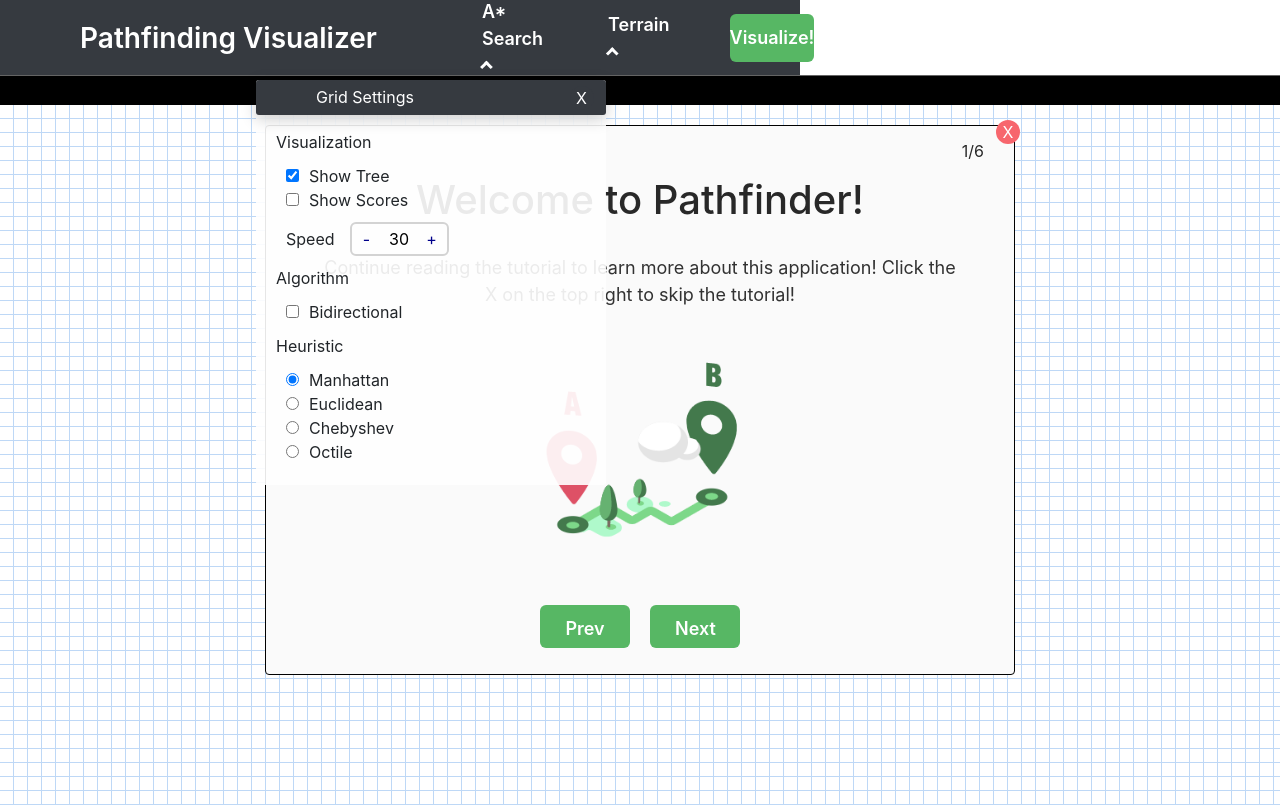
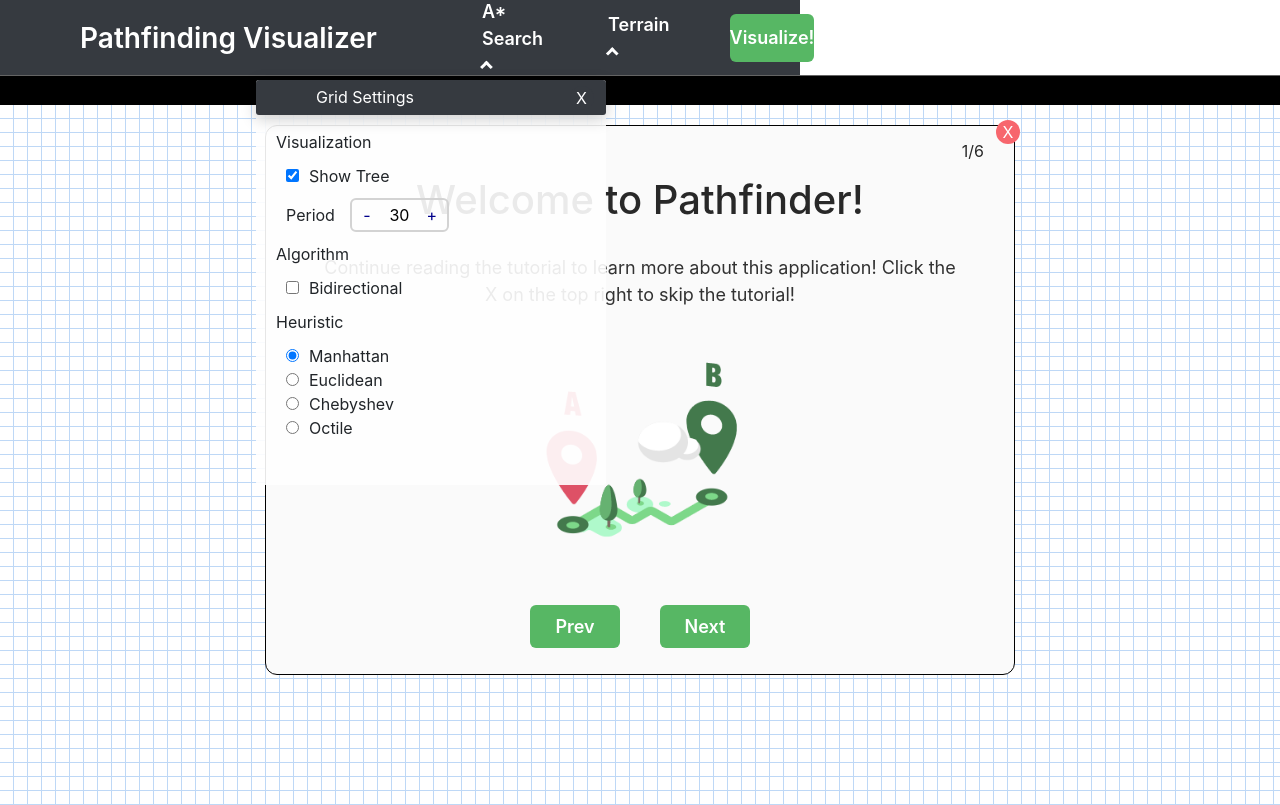
Before and after one commit to JosephPrichard/pathfinder, a React (Create React App) app: page / in a window 1280 px wide. Both pictures are taken after a click on the button "Settings". Shown: the top 805 px of the page. Built offline with nearby package versions, Linux system fonts and the light colour scheme.

Commit message:
Changed scheme + Removed scores viz

```diff
--- a/src/common/components/PathfindingApp.tsx
+++ b/src/common/components/PathfindingApp.tsx
@@ -234,15 +234,6 @@ class PathfindingApp extends React.Component<IProps, IState>
         }));
     }
 
-    changeShowScores() {
-        this.setState(prevState => ({
-            settings: {
-                ...prevState.settings,
-                showScores: !prevState.settings.showScores
-            }
-        }));
-    }
-
     changeBidirectional() {
         this.setState(prevState => ({
             settings: {
@@ -324,11 +315,9 @@ class PathfindingApp extends React.Component<IProps, IState>
                 >
                     <VisualSettings
                         defaultShowArrows={this.state.settings.showArrows}
-                        defaultShowScores={this.state.settings.showScores}
                         disabledTree={this.state.arrowsDisabled}
                         disabledScore={this.state.scoreDisabled}
                         onChangeShowArrows={() => this.changeShowArrows()}
-                        onChangeShowScores={() => this.changeShowScores()}
                     />
                     <SpeedSettings
                         onChange={(value: number) => this.changeSpeed(value)}
--- a/src/common/components/Tutorial.tsx
+++ b/src/common/components/Tutorial.tsx
@@ -74,14 +74,14 @@ class Tutorial extends React.Component<IProps,IState>
                 <div className='control-buttons'>
                     <div className='tutorial-control-wrapper'>
                         <button
-                            className='tutorial-button green-button wider'
+                            className='tutorial-button tutorial-left-button green-button'
                             onMouseDown={e => e.preventDefault()}
                             onClick={() => this.prev()}
                         >
                             Prev
                         </button>
                         <button
-                            className='tutorial-button green-button wider'
+                            className='tutorial-button tutorial-right-button green-button'
                             onMouseDown={e => e.preventDefault()}
                             onClick={
                                 !lastPage ?
--- a/src/common/components/grid/GridVisualization.tsx
+++ b/src/common/components/grid/GridVisualization.tsx
@@ -11,12 +11,6 @@ const TILE_CLASS = 'tile';
 const VIZ_TILE_CLASS = 'tile-viz';
 
 const BASE_WIDTH = 27;
-
-interface Score {
-    f: number,
-    g: number,
-    h: number
-}
 
 interface Arrow {
     to: Point,
@@ -33,7 +27,6 @@ interface IProps {
 //scores and visualization are parallel arrays
 interface IState {
     visualization: string[][],
-    scores: Score[][],
     arrows: Arrow[]
 }
 
@@ -56,7 +49,6 @@ class GridVisualization extends React.Component<IProps,IState>
         this.tileWidth = this.props.tileWidth;
         this.state = {
             visualization: this.createEmptyViz(),
-            scores: this.createEmptyScores(),
             arrows: []
         }
     }
@@ -66,18 +58,15 @@ class GridVisualization extends React.Component<IProps,IState>
             || this.props.height !== prevProps.height)
         {
             const visualization: string[][] = this.createEmptyViz();
-            const scores: Score[][] = this.createEmptyScores();
             for(let y = 0; y < this.props.height; y++) {
                 for(let x = 0; x < this.props.width; x++) {
                     if(y < prevProps.height && x < prevProps.width) {
                         visualization[y][x] = this.state.visualization[y][x];
-                        scores[y][x] = this.state.scores[y][x];
                     }
                 }
             }
             this.setState({
-                visualization: visualization,
-                scores: scores
+                visualization: visualization
             });
         }
     }
@@ -95,21 +84,6 @@ class GridVisualization extends React.Component<IProps,IState>
             visualization.push(row);
         }
         return visualization;
-    }
-
-    /**
-     * Set scores to be -1
-     */
-    createEmptyScores() {
-        const scores: Score[][] = [];
-        for(let y = 0; y < this.props.height; y++) {
-            const row: Score[] = [];
-            for(let x = 0; x < this.props.width; x++) {
-                row.push(nullScore());
-            }
-            scores.push(row);
-        }
-        return scores;
     }
 
     /**
@@ -138,21 +112,6 @@ class GridVisualization extends React.Component<IProps,IState>
     }
 
     /**
-     * Perform a generation on a score array
-     * @param generation
-     * @param scores
-     */
-    static doScoreGeneration(generation: Node, scores: Score[][]) {
-        for(const node of generation.children) {
-            const point = node.tile.point;
-            scores[point.y][point.x] = node.score();
-        }
-        const point = generation.tile.point;
-        scores[point.y][point.x] = generation.score();
-        return scores;
-    }
-
-    /**
      * Visualize generation and update UI
      * @param generation
      */
@@ -161,10 +120,6 @@ class GridVisualization extends React.Component<IProps,IState>
             visualization: GridVisualization.doVizGeneration(
                 generation,
                 clone(prevState.visualization)
-            ),
-            scores: GridVisualization.doScoreGeneration(
-                generation,
-                clone(prevState.scores)
             )
         }));
     }
@@ -183,14 +138,11 @@ class GridVisualization extends React.Component<IProps,IState>
      */
     visualizeGenerations(generations: Node[]) {
         const visualization = this.createEmptyViz();
-        const scores = this.createEmptyScores();
         for(const generation of generations) {
             GridVisualization.doVizGeneration(generation, visualization);
-            GridVisualization.doScoreGeneration(generation, scores);
         }
         this.setState({
-            visualization: visualization,
-            scores: scores
+            visualization: visualization
         });
     }
 
@@ -258,10 +210,6 @@ class GridVisualization extends React.Component<IProps,IState>
             visualization: GridVisualization.doVizGeneration(
                 generation,
                 clone(prevState.visualization)
-            ),
-            scores: GridVisualization.doScoreGeneration(
-                generation,
-                clone(prevState.scores)
             ),
             arrows: GridVisualization.doArrowGeneration(
                 generation,
@@ -341,13 +289,12 @@ class GridVisualization extends React.Component<IProps,IState>
             for(let x = 0; x < this.props.width; x++) {
                 const inBounds = (this.state.visualization[y]||[])[x] !== undefined;
                 const viz = inBounds ? this.state.visualization[y][x] : EMPTY_NODE;
-                const score = inBounds ? this.state.scores[y][x] : nullScore();
                 if(viz !== EMPTY_NODE) {
                     const point = {
                         x: x, y: y
                     };
                     row.push(
-                        this.renderTile(point, viz, score)
+                        this.renderTile(point, viz)
                     );
                 }
             }
@@ -356,7 +303,7 @@ class GridVisualization extends React.Component<IProps,IState>
         return tiles;
     }
 
-    renderTile(point: Point, color: string, score: Score) {
+    renderTile(point: Point, color: string) {
         const width = this.tileWidth;
         const top = point.y * width;
         const left = point.x * width;
@@ -368,20 +315,12 @@ class GridVisualization extends React.Component<IProps,IState>
             left: left,
             fontSize: 10 * width/BASE_WIDTH
         };
-        const text = this.props.settings.showScores &&
-            <div key={point.x + ',' + point.y + 'score'}>
-                <div className='f-text'>
-                    {score.f === -1 ? '' : score.f}
-                </div>
-            </div>;
         return (
             <div
                 key={point.x + ',' + point.y}
                 style={style}
                 className={this.tileClass}
-            >
-                {text}
-            </div>
+            />
         );
     }
 }
--- a/src/common/components/panel/SettingPanels.tsx
+++ b/src/common/components/panel/SettingPanels.tsx
@@ -5,9 +5,7 @@ import SteppedButtonRange from './SteppedButtonRange';
 
 interface VisualProps {
     defaultShowArrows: boolean,
-    defaultShowScores: boolean,
     onChangeShowArrows: () => void,
-    onChangeShowScores: () => void,
     disabledTree: boolean,
     disabledScore: boolean
 }
@@ -33,8 +31,8 @@ interface HeuristicProps {
 }
 
 const SPEED_STEP = 5;
-const SPEED_MIN = 10;
-const SPEED_MAX = 110;
+const SPEED_MIN = 15;
+const SPEED_MAX = 200;
 
 export class VisualSettings extends React.Component<VisualProps>
 {
@@ -49,14 +47,6 @@ export class VisualSettings extends React.Component<VisualProps>
                     disabled={this.props.disabledTree}
                 >
                     Show Tree
-                </Checkbox>
-                <Checkbox
-                    defaultChecked={this.props.defaultShowScores}
-                    boxStyle='box'
-                    onChange={this.props.onChangeShowScores}
-                    disabled={this.props.disabledScore}
-                >
-                    Show Scores
                 </Checkbox>
             </div>
         );
@@ -85,7 +75,7 @@ export class SpeedSettings extends React.Component<SpeedProps>
         return (
             <div className='slider-container'>
                 <div className='slider-text'>
-                    Speed
+                    Period
                 </div>
                 <SteppedButtonRange
                     min={SPEED_MIN}
@@ -179,10 +169,3 @@ export class HeuristicSettings extends React.Component<HeuristicProps>
         )
     }
 }
-
-// {[
-//     <span key='Manhattan'>Manhattan</span>,
-//     <span key='Euclidean'>Euclidean</span>,
-//     <span key='Chebyshev'>Chebyshev</span>,
-//     <span key='Octile<'>Octile</span>
-// ]}
--- a/src/common/utils/AppSettings.ts
+++ b/src/common/utils/AppSettings.ts
@@ -5,8 +5,7 @@ interface AppSettings
     algorithm: string,
     heuristicKey: string,
     navigatorKey: string,
-    bidirectional: boolean,
-    showScores: boolean
+    bidirectional: boolean
 }
 
 export function getDefaultSettings(): AppSettings {
@@ -16,8 +15,7 @@ export function getDefaultSettings(): AppSettings {
         algorithm: 'a*',
         heuristicKey: 'manhattan',
         navigatorKey: 'plus',
-        bidirectional: false,
-        showScores: false
+        bidirectional: false
     }
 }
 
--- a/src/styles/Navbar.css
+++ b/src/styles/Navbar.css
@@ -292,18 +292,18 @@
 }
 
 .red-button {
-    background-color: rgb(227,62,69);
+    background-color: rgb(217,52,59);
     color: white;
 }
 
 .red-button:hover {
     cursor: pointer;
-    background-color: rgb(247,82,89);
+    background-color: rgb(237,72,79);
 }
 
 .red-button:active {
     cursor: pointer;
-    background-color: rgb(217,52,59);
+    background-color: rgb(207,42,49);
 }
 
 .arrowUp {
--- a/src/styles/Tutorial.css
+++ b/src/styles/Tutorial.css
@@ -6,7 +6,7 @@
     width: 750px;
     height: 550px;
     background-color: rgb(250,250,250);
-    border-radius: 4px;
+    border-radius: 12px;
     border-style: solid;
     border-color: black;
     border-width: 1px;
@@ -33,16 +33,18 @@
     height: 43px;
     width: 90px;
     border: 0;
-    padding: 5px;
     box-shadow: none;
     border-radius: 6px;
-    margin: 0 10px 0 10px;
     font-weight: 600;
     font-size: 18px;
 }
 
-.wider {
-    padding: 10px 25px;
+.tutorial-left-button {
+    margin-right: 20px;
+}
+
+.tutorial-right-button {
+    margin-left: 20px;
 }
 
 .tutorial-button:focus {
```
